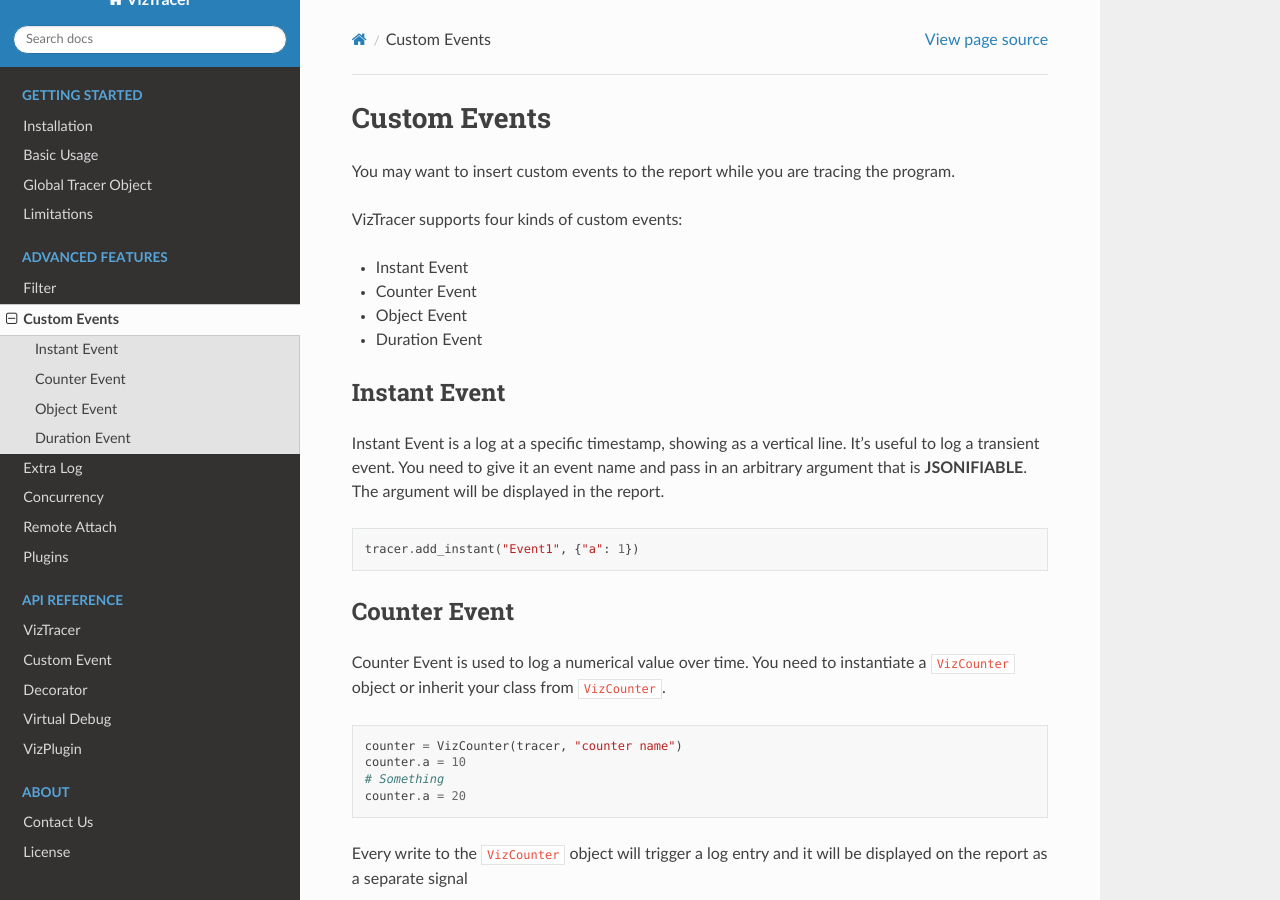
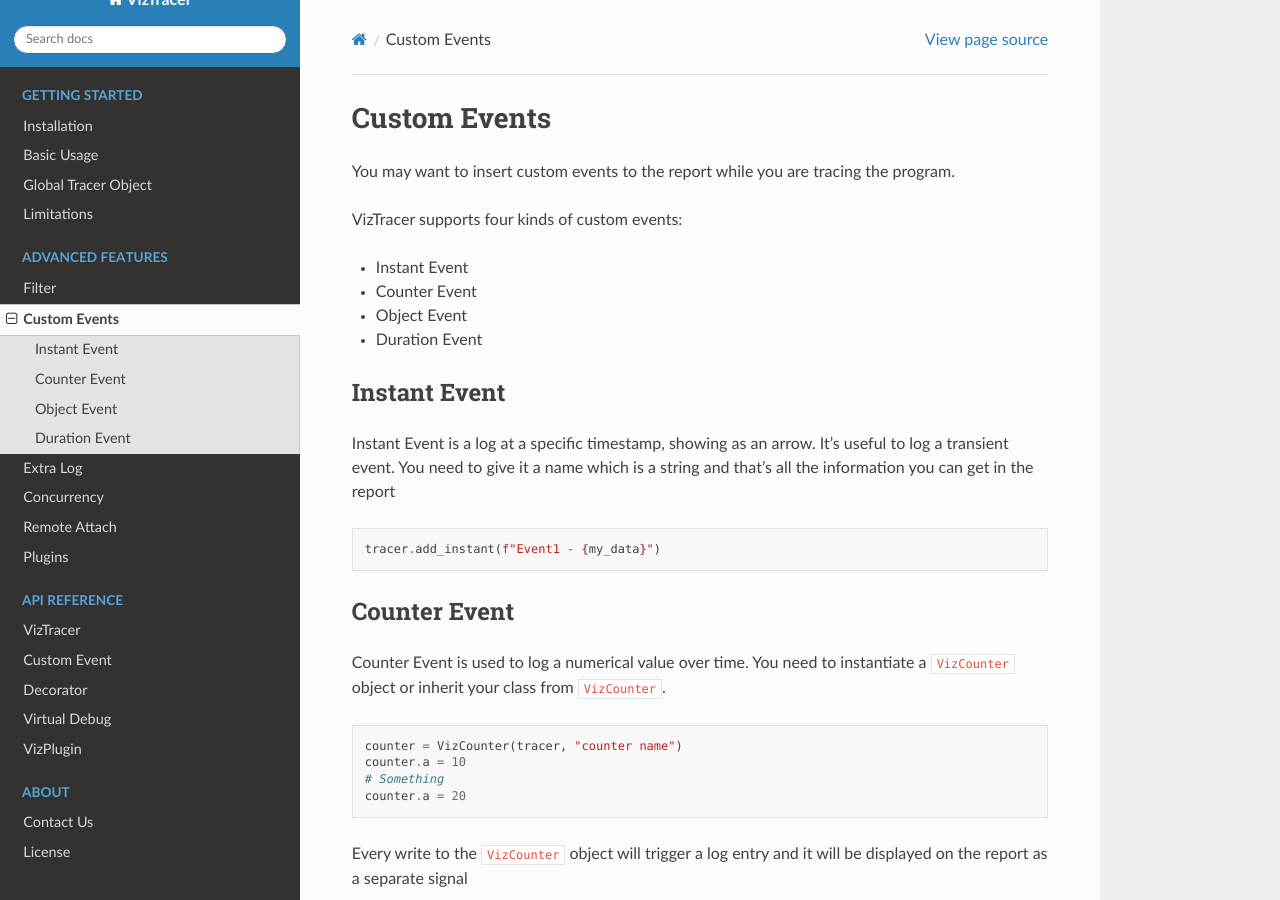
Before and after one commit to gaogaotiantian/viztracer, a Sphinx documentation site: the page built from docs/source/custom_event_intro.rst, in a window 1280 px wide and 900 px high. Built offline with Sphinx 7.4.7 and the Read the Docs theme 2.0.0, drawn with Linux system fonts in a browser that asks for light colours.

Commit message:
Update docs for add_instant

```diff
--- a/docs/source/custom_event_intro.rst
+++ b/docs/source/custom_event_intro.rst
@@ -13,13 +13,13 @@
 Instant Event
 -------------
 
-Instant Event is a log at a specific timestamp, showing as a vertical line. It's useful
-to log a transient event. You need to give it an event name and pass in an arbitrary
-argument that is **JSONIFIABLE**. The argument will be displayed in the report.
+Instant Event is a log at a specific timestamp, showing as an arrow. It's useful
+to log a transient event. You need to give it a name which is a string and that's
+all the information you can get in the report
 
 .. code-block:: python
 
-    tracer.add_instant("Event1", {"a": 1})
+    tracer.add_instant(f"Event1 - {my_data}")
 
 Counter Event
 -------------
--- a/docs/source/viztracer.rst
+++ b/docs/source/viztracer.rst
@@ -244,10 +244,9 @@
 
         parse the data collected, return number of total entries
 
-    .. py:method:: add_instant(name, args, scope="g")
+    .. py:method:: add_instant(name, scope="g")
 
         :param str name: name of this instant event
-        :param object args: a jsonifiable object to log with the event
         :param str scope: one of ``g``, ``p`` or ``t`` for global, process or thread level event
 
         Add instant event to the report.
```
